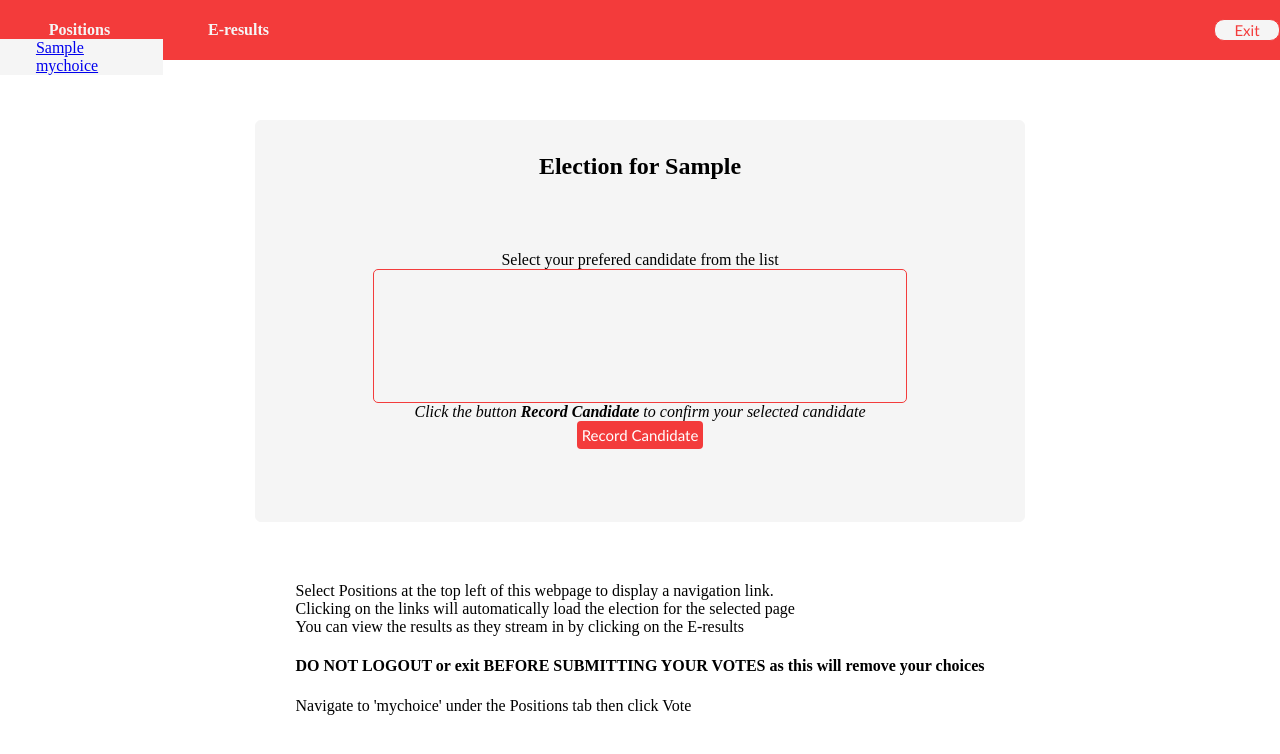
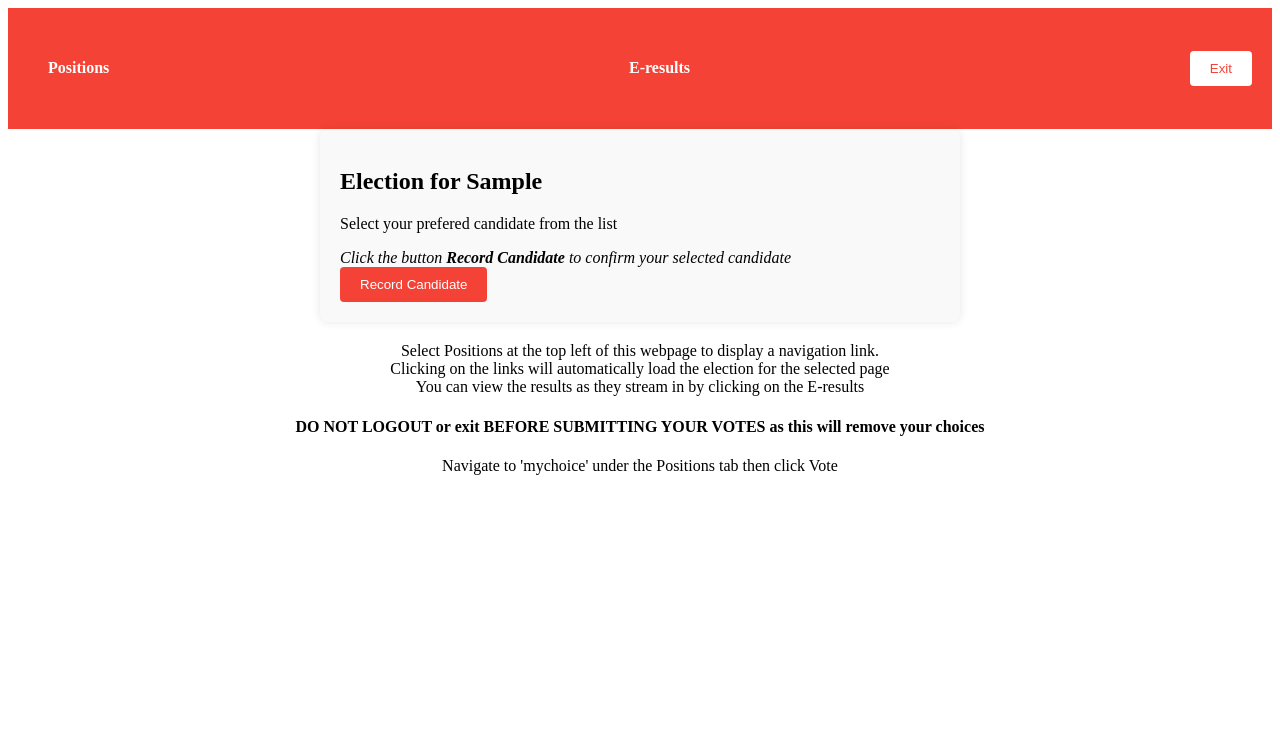
Before and after one commit to hawkinswinja/evoting, a Flask app: a page that uses ikura-app/app/templates/ballot.html in a window 1280 px wide. Shown: the top 754 px of the page. Run offline with Flask 3, Linux system fonts and the light colour scheme; the visitor is signed in with stand-in values (Sample User, id 1); tables that the repository leaves empty hold one stand-in row (values such as "Sample post"); some libraries are stand-ins or nearby versions.

Commit message:
update: improve the ui for the ballot page

```diff
--- a/ikura-app/app/routes/routes.py
+++ b/ikura-app/app/routes/routes.py
@@ -181,7 +181,7 @@
     return 'Vote successfully recorded'
 
 
-@bp.route('/<int:myid>/selection')
+@bp.route('/selection/<int:myid>')
 def selection(myid):
     """Display voter's selected candidates"""
     voter_selection = session.get('candidates')
--- a/ikura-app/app/static/styles/ballot.css
+++ b/ikura-app/app/static/styles/ballot.css
@@ -1,142 +1,131 @@
-body {
-    margin: 0;
+/* Modal (side menu) */
+.modal {
+    display: none;
+    position: fixed;
+    z-index: 1;
+    left: 0;
+    top: 0;
+    width: 0;
+    height: 100%;
+    overflow-x: hidden;
+    background-color: rgba(0,0,0,0.4);
+    transition: 0.5s;
+}
+
+.modal-content {
+    position: fixed;
+    left: 0;
+    top: auto;
+    width: auto;
+    height: 100%;
+    background-color: #fefefe;
+    overflow: auto;
+    box-shadow: 2px 0 5px rgba(0,0,0,0.2);
+    padding: 20px;
+    transition: 0.5s;
+}
+
+.modal-content ul {
+    list-style-type: none;
+    padding: 0;
+}
+
+.modal-content ul li {
+    padding: 8px 16px;
+    text-align: left;
+}
+
+.modal-content ul li a {
+    text-decoration: none;
+    color: black;
+    display: block;
+    transition: 0.3s;
+}
+
+.modal-content ul li a:hover {
+    background-color: #ddd;
+}
+
+.close {
+    position: absolute;
+    top: 20px;
+    right: 25px;
+    font-size: 36px;
+    font-weight: bold;
+    color: #aaa;
+}
+
+.close:hover,
+.close:focus {
+    color: black;
+    text-decoration: none;
+    cursor: pointer;
+}
+
+/* Navigation header */
+.navigation {
     display: flex;
-    flex-direction: column;
+    justify-content: space-between;
+    align-items: center;
+    background-color: #f44336;
+    padding: 10px 20px;
+    color: white;
+}
+
+.navigation .posts {
+    display: flex;
     align-items: center;
 }
-.exit {
-	width: 6%;
-	height: fit-content;
-	margin-left: 70%;
-	background-color: whitesmoke;
-	border: solid, 1px rgb(243, 60, 60);
-	border-radius: 10px;
-	color: rgb(243, 60, 60);
-    font-size: 15px;
-    font-family:'Gill Sans', 'Gill Sans MT', Calibri, 'Trebuchet MS', sans-serif;
+
+.navigation .exit {
+    background-color: white;
+    color: #f44336;
+    border: none;
+    padding: 10px 20px;
+    cursor: pointer;
+    border-radius: 4px;
 }
 
-.navigation {
-    width: 100%;
-    height: 60px;
-    display: flex;
-    align-items: center;
-    flex-direction: row wrap;
-    background-color: rgb(243, 59, 59);
-}
-.navigation div {
-    width: 15%;
-    height: 100%;
-    display: flex;
-    align-items: center;
-    flex-direction: column;
-}
-.navigation h4 {
-    margin-bottom: 0%;
-    color: whitesmoke;
-}
-.popover {
-    display: none;
-    width: 80%;
-    height: 60px;
-    background-color: whitesmoke;
-	margin: 0;
-}
-
-.posts:hover .popover{
-    display: flex;
-    flex-direction: column;
-    align-items: flex-start;
-    list-style-type: none;
+.navigation .exit:hover {
+    background-color: #ddd;
 }
 
 .ballot {
-    width: 60%;
-    height: 50vh;
-    border: 1px solid whitesmoke;
-    border-radius: 6px;
-    margin: 60px auto;
-    display:flex;
-    flex-direction: column;
-    justify-content: center;
-	background-color: whitesmoke;
-}
-.instructions {
-
-}
-h1 {
-    text-align: center;
-	margin-top: 30px;
-	margin-bottom: 0;
-}
-form {
-	width: 80%;
-	height: 70%;
-    display: flex;
-    flex-flow: column nowrap;
-    align-items: center;
-	justify-content: center;
-	margin: 30px auto;
-}
-form ul {
-	width: 80%;
-	height: 40%;
-	border: solid 1px rgb(243, 60, 60);
-	border-radius: 5px;
-    align-self: flex-start;
-    list-style-type: none;
-	margin: 0 auto;
-	padding-top: 20px;
-}
-form input[type="submit"] {
-    padding:5px;
-    height: fit-content;
-    background-color: rgb(243, 59, 59);
-    color: white;
-    border-radius: 4px;
-    border: 0;
-    font-size: 15px;
-    font-family:'Gill Sans', 'Gill Sans MT', Calibri, 'Trebuchet MS', sans-serif;
-}
-.flash-messages {
-    position: fixed;
-    top: 50%;
-    left: 50%;
-    transform: translate(-50%, -50%);
-    z-index: 9999;
-    width: 300px;
-    padding: 10px;
-    background-color: #fff;
-    border: 1px solid #ccc;
-    box-shadow: 0 0 5px rgba(0, 0, 0, 0.2);
-    text-align: center;
+    padding: 20px;
+    max-width: 600px;
+    margin: auto;
+    background: #f9f9f9;
+    border-radius: 8px;
+    box-shadow: 0 0 10px rgba(0,0,0,0.1);
 }
 
-  .flash-messages .flash-message {
-    margin-bottom: 10px;
-    padding: 10px;
+.ballot h1 {
+    margin-bottom: 20px;
 }
 
-  .flash-messages .success {
-    color: #155724;
-    background-color: #d4edda;
-    border-color: #c3e6cb;
+.ballot ul {
+    list-style-type: none;
+    padding: 0;
 }
 
-  .flash-messages .info {
-    color: #0c5460;
-    background-color: #d1ecf1;
-    border-color: #bee5eb;
+.ballot ul li {
+    margin-bottom: 10px;
 }
 
-  .flash-messages .warning {
-    color: #856404;
-    background-color: #fff3cd;
-    border-color: #ffeeba;
+.ballot input[type="submit"] {
+    background-color: #f44336;
+    color: white;
+    border: none;
+    padding: 10px 20px;
+    cursor: pointer;
+    border-radius: 4px;
 }
 
-  .flash-messages .error {
-    color: #721c24;
-    background-color: #f8d7da;
-    border-color: #f5c6cb;
+.ballot input[type="submit"]:hover {
+    background-color: #d32f2f;
 }
+
+div {
+    text-align: center;
+    margin: 20px;
+}
--- a/ikura-app/app/templates/ballot.html
+++ b/ikura-app/app/templates/ballot.html
@@ -4,16 +4,12 @@
 <link rel="stylesheet" type="text/css" href="/static/styles/ballot.css">
 <script src="{{ url_for('static', filename='scripts/ballot.js') }}"></script>
 {% endblock %}
+
+
 {% block body %}
 <header class="navigation">
     <div class="posts">
-        <h4>Positions</h4>
-        <ul class="popover">
-            {% for position in positions %}
-            <li><a href="{{ url_for('routes.vote', myid=myid, post=position) }}">{{ position }}</a></li>
-            {% endfor %}
-            <li><a href="{{ url_for('routes.selection', myid=myid) }}">mychoice</a></li>
-        </ul>
+        <h4 id="positionsBtn" data-myid="{{ myid }}">Positions</h4>
     </div>
     <div>
         <h4 id='results'>E-results</h4>
@@ -51,4 +47,10 @@
     </p>
     Navigate to 'mychoice' under the Positions tab then click Vote
 </div>
+<div id="positionsModal" class="modal">
+    <div class="modal-content">
+        <span class="close">&times;</span>
+        <ul></ul>
+    </div>
+</div>
 {% endblock %}
```
Also changed, not shown: ikura-app/app/static/scripts/ballot.js (+46 -0 lines), ikura-app/app/templates/choice.html (+9 -18 lines). Lines whose indentation alone changed are shown as unchanged.
